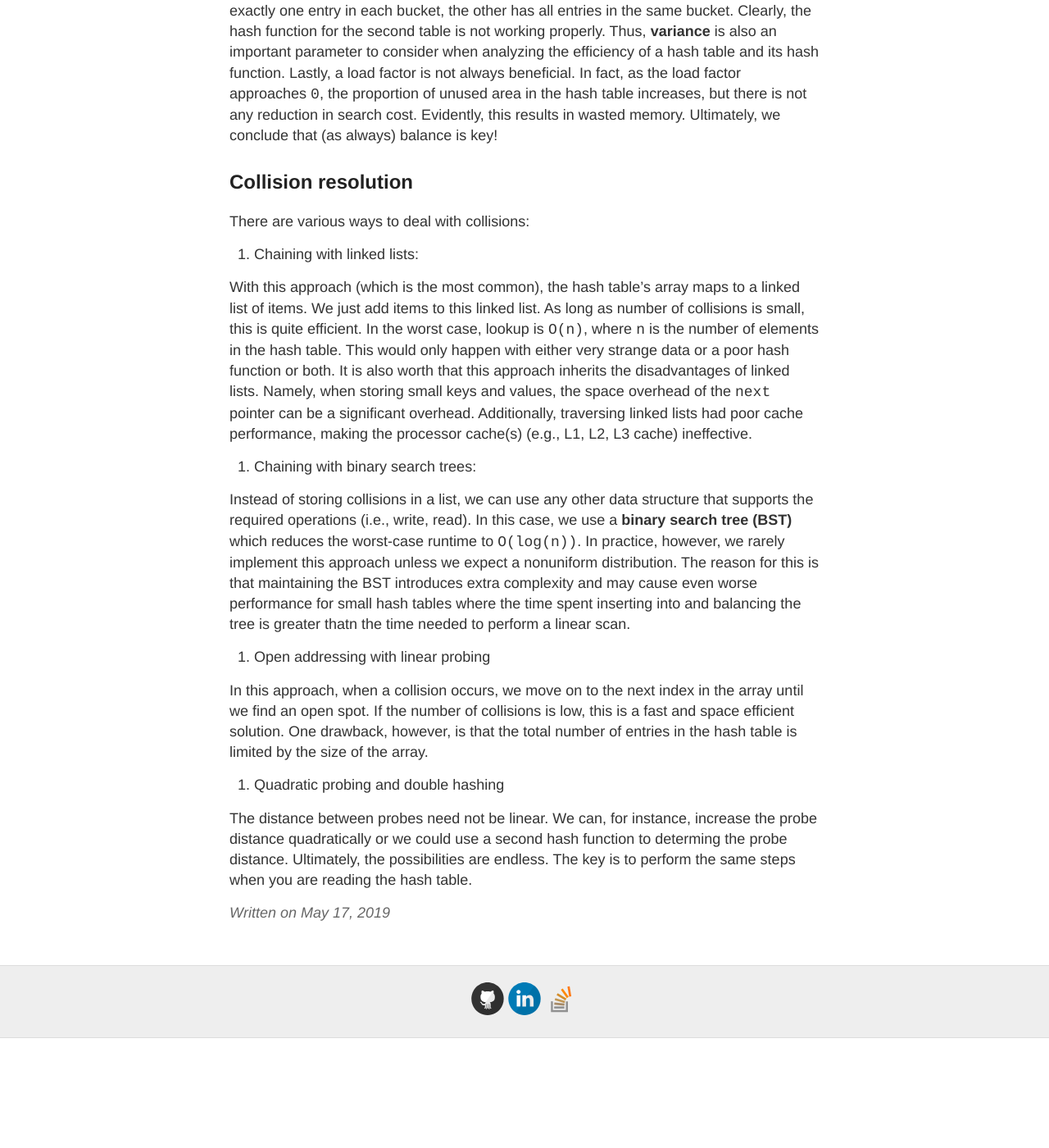
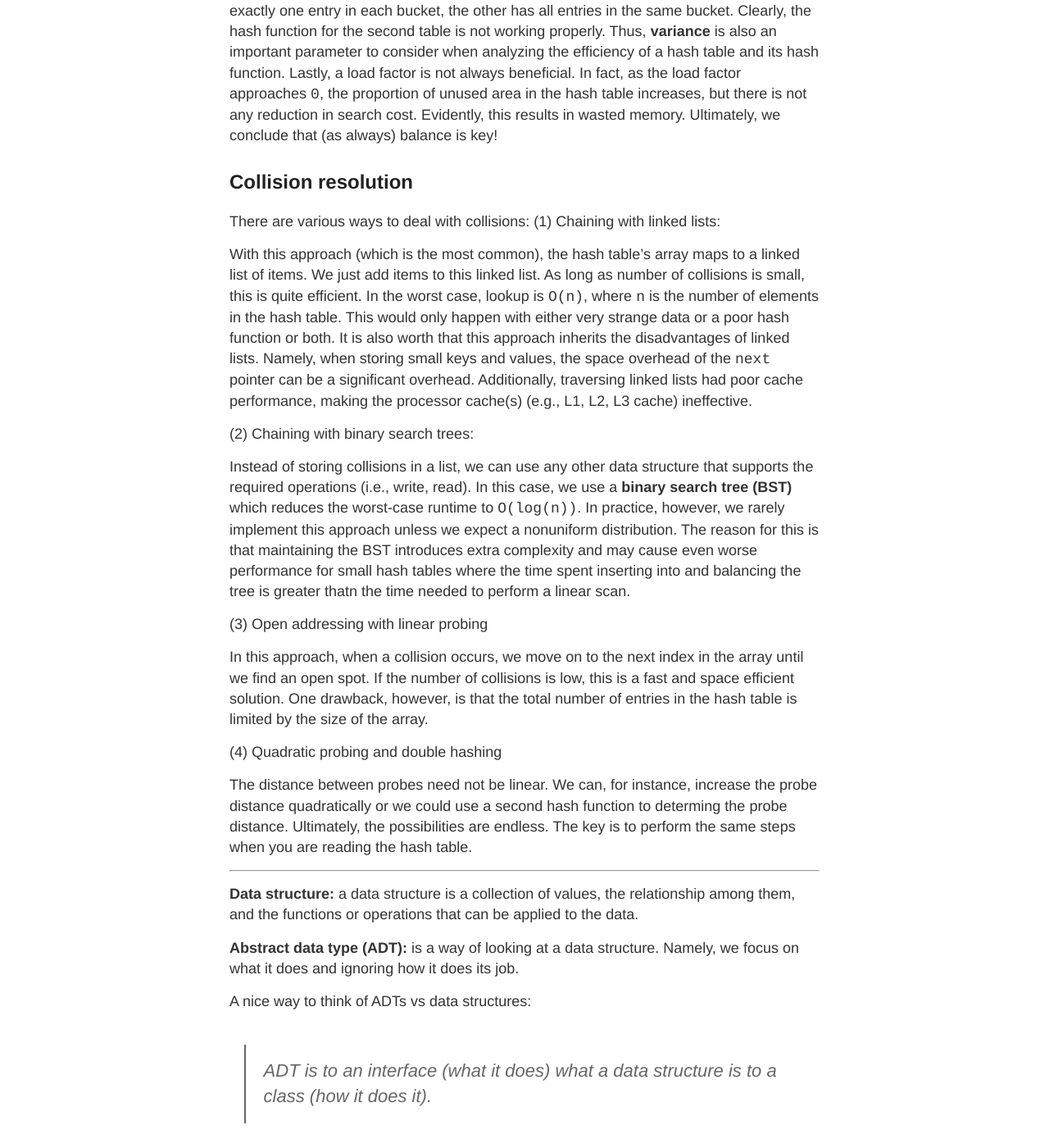
Before and after one commit to gutucristian/gutucristian.github.io, a Jekyll site: the page built from _posts/2019-5-17-Hash-Table.md, in a window 1280 px wide and 1400 px high, scrolled down 1565 px. Shown: the whole window at 82% size. Built offline with Jekyll 4.4.1, drawn with Linux system fonts in a browser that asks for light colours; our own code applies the rules of GitHub Pages for plain Markdown files; before the commit the page ends 2831 px from its top, so only the background shows below that; some of the changed text lies outside the part shown.

Commit message:
Update 2019-5-17-Hash-Table.md

```diff
--- a/_posts/2019-5-17-Hash-Table.md
+++ b/_posts/2019-5-17-Hash-Table.md
@@ -40,18 +40,38 @@ The larger the load factor the slower the hash table becomes. Namely, the expect
 ## Collision resolution
 
 There are various ways to deal with collisions:
-1. Chaining with linked lists:
+(1) Chaining with linked lists:
 
 With this approach (which is the most common), the hash table's array maps to a linked list of items. We just add items to this linked list. As long as number of collisions is small, this is quite efficient. In the worst case, lookup is `O(n)`, where `n` is the number of elements in the hash table. This would only happen with either very strange data or a poor hash function or both. It is also worth that this approach inherits the disadvantages of linked lists. Namely, when storing small keys and values, the space overhead of the `next` pointer can be a significant overhead. Additionally, traversing linked lists had poor cache performance, making the processor cache(s) (e.g., L1, L2, L3 cache) ineffective.
 
-2. Chaining with binary search trees:
+(2) Chaining with binary search trees:
 
 Instead of storing collisions in a list, we can use any other data structure that supports the required operations (i.e., write, read). In this case, we use a **binary search tree (BST)** which reduces the worst-case runtime to `O(log(n))`. In practice, however, we rarely implement this approach unless we expect a nonuniform distribution. The reason for this is that maintaining the BST introduces extra complexity and may cause even worse performance for small hash tables where the time spent inserting into and balancing the tree is greater thatn the time needed to perform a linear scan.
 
-3. Open addressing with linear probing
+(3) Open addressing with linear probing
 
 In this approach, when a collision occurs, we move on to the next index in the array until we find an open spot. If the number of collisions is low, this is a fast and space efficient solution. One drawback, however, is that the total number of entries in the hash table is limited by the size of the array.
 
-4. Quadratic probing and double hashing
+(4) Quadratic probing and double hashing
 
 The distance between probes need not be linear. We can, for instance, increase the probe distance quadratically or we could use a second hash function to determing the probe distance. Ultimately, the possibilities are endless. The key is to perform the same steps when you are reading the hash table.
+
+________________________________________________________________________________________
+
+**Data structure:** a data structure is a collection of values, the relationship among them, and the functions or operations that can be applied to the data.
+
+**Abstract data type (ADT):** is a way of looking at a data structure. Namely, we focus on what it does and ignoring how it does its job.
+
+A nice way to think of ADTs vs data structures:
+
+> ADT is to an interface (what it does) what a data structure is to a class (how it does it).
+
+For example:
+
+{% highlight java linenos %}
+ ADT: List
+ DS:  ArrayList, LinkedList...
+
+ ADT: Map
+ DS:  HashMap, TreeMap...
+{% endhighlight %}
```
